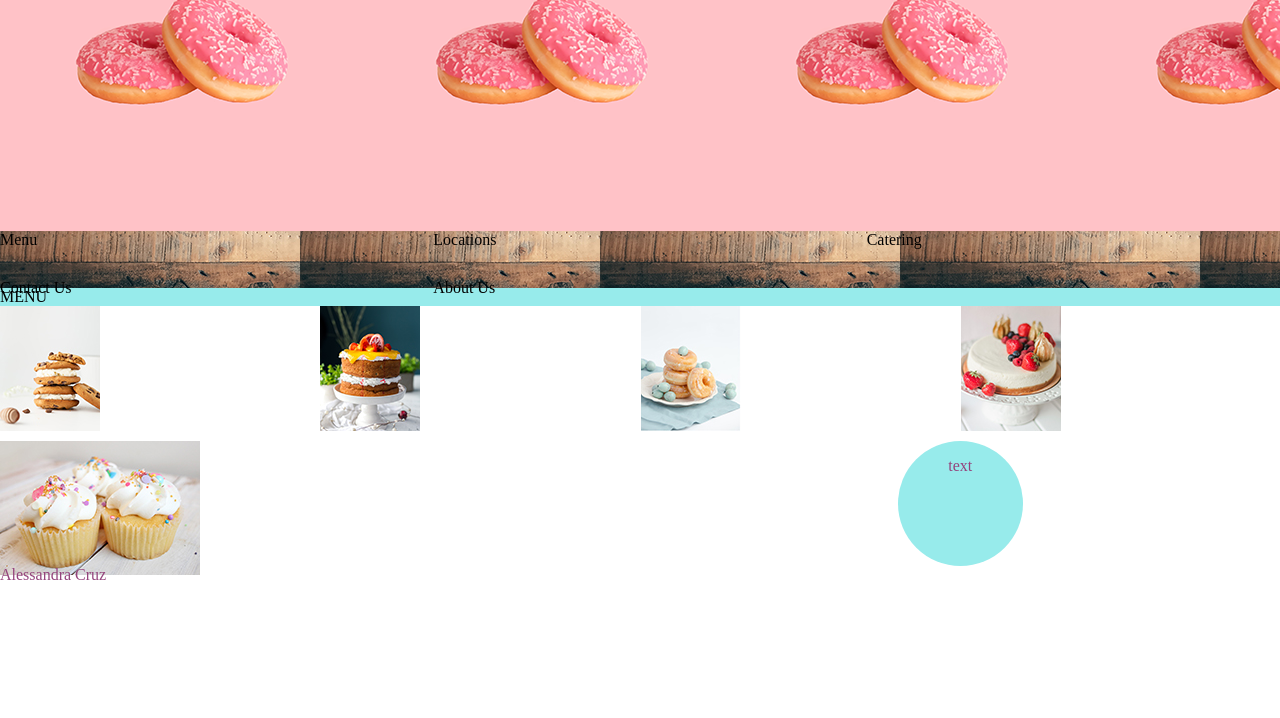
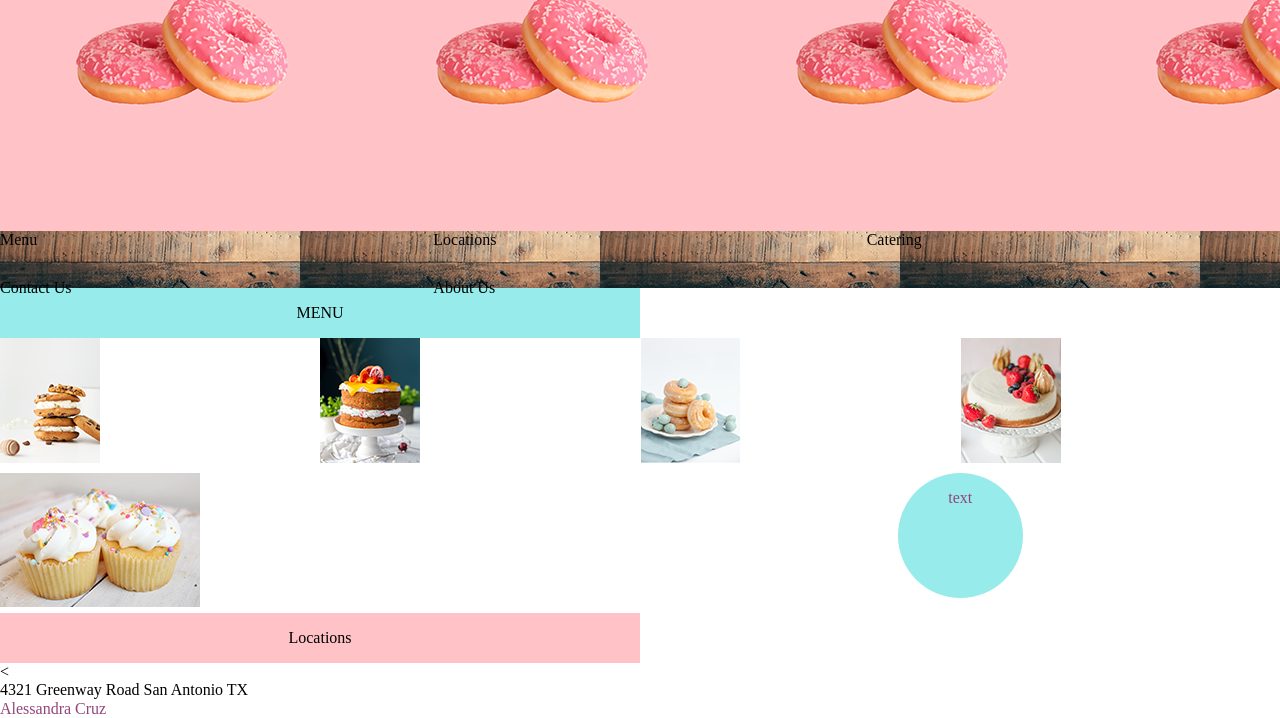
Before and after one commit to Alesspop/SASS, a plain HTML site: page index.html in a window 1280 px wide. Shown: the part 265-983 px from the top of the page. Before the commit the page ends 850 px from the top, so only its background shows below. Drawn offline with nearby package versions, Linux system fonts and the light colour scheme.

Commit message:
Animationa
Animations assignment added

```diff
--- a/index.html
+++ b/index.html
@@ -11,7 +11,7 @@
 <body>
     <section class="main-hero">
         <div class="header">
-            <h1 class="animated shake delay-3s">Mmmm Bakery</h1>
+            <h1 class="animated shake delay-2s">Mmmm Bakery</h1>
             <h2>Since 1997</h2>
         </div>
     </section>
@@ -42,6 +42,13 @@
            </div>
         </div>
     </section>
+    <section>
+        <div class="location">Locations</div>
+    </section>
+        <div class="location-content">
+            <
+            <div>4321 Greenway Road San Antonio TX</div>
+        </div>
     <footer>Alessandra Cruz</footer>
     <script src="js/main.js"></script>
 </body>
--- a/styles/main.scss
+++ b/styles/main.scss
@@ -52,7 +52,19 @@ footer {
 }
 
 .blueheader {
+    display: flex;
+    height: 50px;
+    width: 50%;
     background-color: #97EBEB;
+    justify-content: center;
+    align-items: center;
+
+    &:hover {
+    width: 100%;
+    transition-property: width;
+    transition-duration: 1s;
+    transition-timing-function: ease-in;
+}
 }
 
 .menu_images {
@@ -79,6 +91,11 @@ footer {
     border-radius: 50%;
     height: 125px;
     width: 125px;
+
+    &:hover {
+        transform: scale(2);
+        transition: transform 2s ease-in;
+    }
 }
 
 .circle-text{
@@ -86,3 +103,20 @@ footer {
     grid-column-start: 3;
     grid-column-end: 4;
 }
+
+.location {
+    display: flex;
+    margin-top: 15px;
+    height: 50px;
+    width: 50%;
+    background-color:#FFC2C7;
+    justify-content: center;
+    align-items: center;
+
+    &:hover {
+        width: 100%;
+        transition-property: width;
+        transition-duration: 1s;
+        transition-timing-function: ease-in;
+    }
+}
```
Also changed, not shown: styles/main.css, 1 other file.
